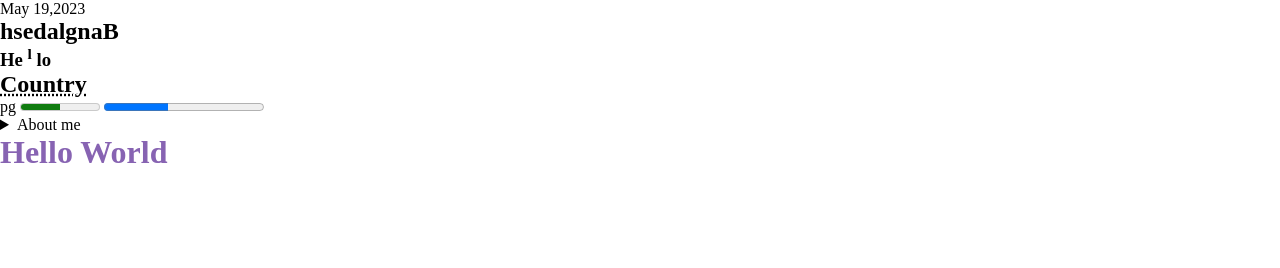
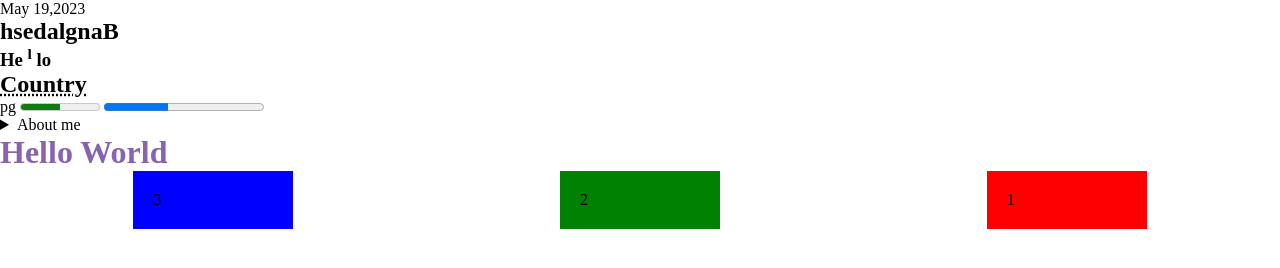
Before and after one commit to anik558363/Digital-Product, a plain HTML site: page test.html in a window 1280 px wide. Drawn offline with Linux system fonts and the light colour scheme.

Commit message:
practice exmple complte

```diff
--- a/style/test.css
+++ b/style/test.css
@@ -10,3 +10,23 @@
 .hello:hover{
     color: aquamarine;
 }
+
+.box{
+    padding: 20px;
+    background-color: red;
+    width: 120px;
+}
+
+.box-2{
+    background-color: green;
+}
+.box-3{
+    background-color: blue;
+}
+
+.container{
+    display: flex;
+    justify-content: space-around;
+    align-items: center;
+    flex-direction: row-reverse;
+}
--- a/test.html
+++ b/test.html
@@ -24,6 +24,13 @@
 
     <h1 class="hello">Hello World</h1>
 
+    <div class="container">
+
+        <div class="box">1</div>
+        <div class="box box-2">2</div>
+        <div class="box box-3">3</div>
+
+    </div>
 
 </body>
 </html>
```
